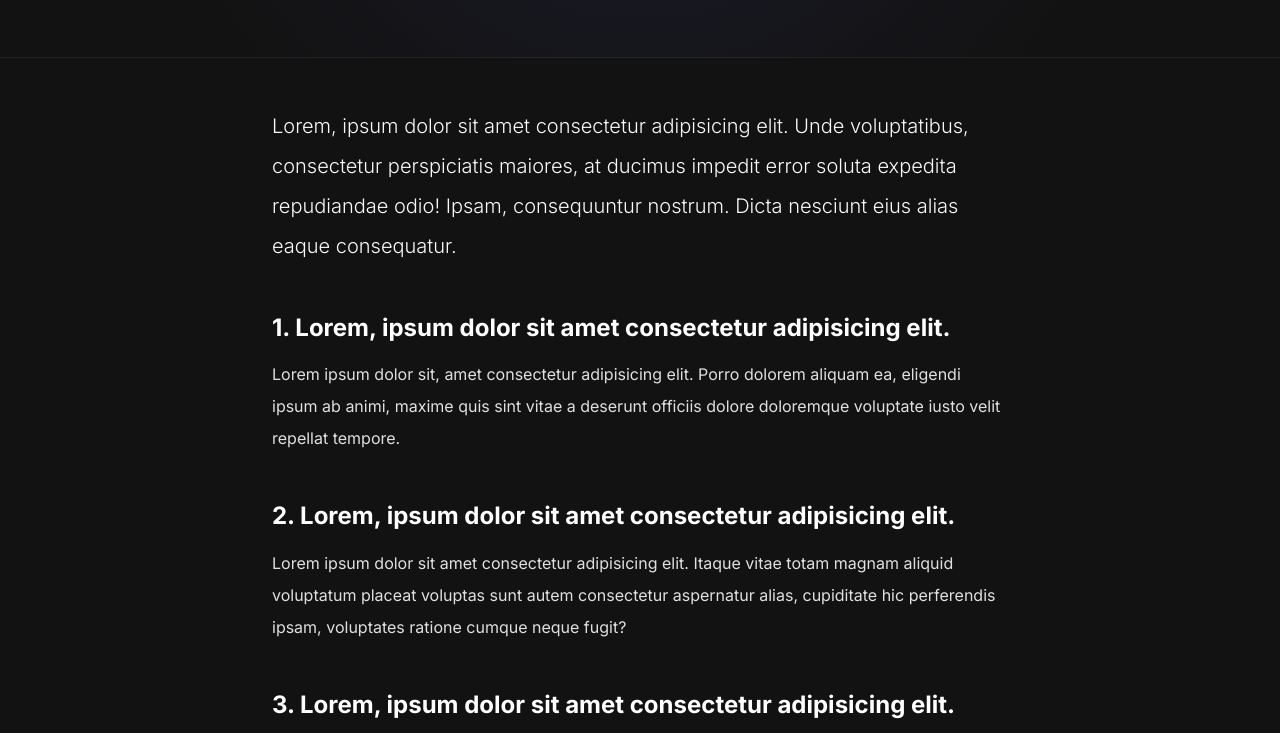
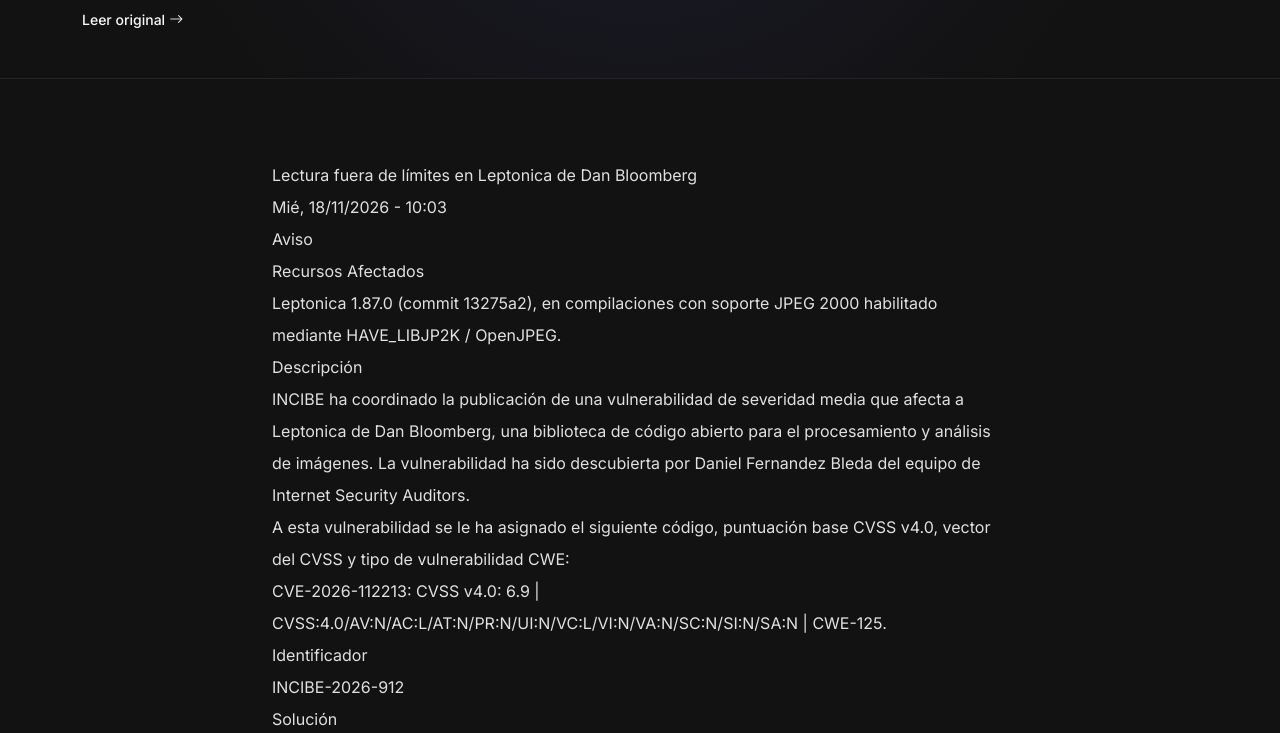
Before and after one commit to MarcoFernandezHerasUnir/dar-actividad1-blog, a website: page detalle-articulo.html in a window 1280 px wide. Shown: the part 302-1035 px from the top of the page. Drawn offline with nearby package versions, Linux system fonts and the light colour scheme.

Commit message:
Detalle de artículo dinámico
En funcion del querystring pos, obtenemos la noticia del array en esa posicion

```diff
--- a/detalle-articulo.html
+++ b/detalle-articulo.html
@@ -37,20 +37,27 @@
         </div>
     </nav>
 
-        <!-- 2. Cabecera del Artículo -->
+    <!-- 2. Cabecera del Artículo -->
     <header class="article-header-bg pt-5 mt-5 pb-4 border-bottom border-dark">
         <div class="container py-4">
             <div class="row justify-content-center">
                 <div class="col-lg-8">
                     <div class="d-flex flex-wrap align-items-center gap-3 mb-3">
                         <span class="badge badge-tech px-3 py-2 rounded-pill fw-medium">
-                            <i class="bi bi-tag-fill me-1"></i> <span>Origen</span>
+                            <i class="bi bi-tag-fill me-1"></i> <span id="origin">Origen</span>
                         </span>
-                        <span class=" small"><i class="bi bi-calendar3 me-1"></i> 14 Nov 2026</span>
+                        <span class=" small"><i class="bi bi-calendar3 me-1"></i> <span id="post-date"> Nov 2026</span></span>
                     </div>
 
                     <!-- Título Principal -->
-                    <h1 class="display-5 fw-bold text-white mb-4 lh-sm">Lorem, ipsum dolor sit amet consectetur adipisicing elit.</h1>
+                    <h1 class="display-5 fw-bold text-white mb-4 lh-sm" id="post-title">Lorem, ipsum dolor sit amet consectetur adipisicing elit.</h1>
+                </div>
+            </div>
+            <div class="row">
+                <div class="col">
+                    <a href="#" target="_blank" id="post-original-link" class="text-decoration-none text-light small fw-medium mt-3 mt-md-0 d-flex align-items-center gap-1 hover-link">
+                    Leer original <i class="bi bi-arrow-right"></i>
+                </a>
                 </div>
             </div>
         </div>
@@ -61,9 +68,8 @@
         <div class="container">
             <div class="row justify-content-center">
                 <div class="col-lg-8">
-
                     <!-- Cuerpo del Artículo -->
-                    <article class="lh-lg fs-6">
+                    <article class="lh-lg fs-6" id="post-body">
                         <p class="lead text-light mb-4">
                         Lorem, ipsum dolor sit amet consectetur adipisicing elit. Unde voluptatibus, consectetur perspiciatis maiores, at ducimus impedit error soluta expedita repudiandae odio! Ipsam, consequuntur nostrum. Dicta nesciunt eius alias eaque consequatur.
                         </p>
@@ -110,7 +116,7 @@
                     <h5 class="h6 fw-bold text-white mb-3">Estado</h5>
                     <div class="d-flex align-items-center gap-2 bg-dark p-2 rounded-3 border border-secondary border-opacity-25">
                         <span class="d-inline-block rounded-circle bg-success"style="width: 8px; height: 8px;"></span>
-                        <span class="text-light small">Ultima actualización: <span class="text-light small">12/11/2026 18:26</span></span>
+                        <span class="text-light small">Ultima actualización: <span class="text-light small" id="last-update">12/11/2026 18:26</span></span>
                     </div>
                 </div>
             </div>
@@ -121,5 +127,7 @@
     <!-- Inclusión de javascript -->
     <!-- Bootstrap 5 JS Bundle CDN -->
     <script src="https://cdn.jsdelivr.net/npm/bootstrap@5.3.3/dist/js/bootstrap.bundle.min.js"></script>
+
+    <script src="./detalle-articulo.js"></script>
 </body>
 </html>
--- /dev/null
+++ b/detalle-articulo.js
@@ -0,0 +1,58 @@
+"use strict";
+
+function formatDate(d){
+    const fecha = new Date(d);
+    return fecha.toLocaleString('es-ES', {
+        day: '2-digit',       // Día con dos dígitos
+        month: '2-digit',     // Mes con dos dígitos
+        year: 'numeric',      // Año completo
+        hour: '2-digit',      // Hora con dos dígitos
+        minute: '2-digit',    // Minutos con dos dígitos
+        hour12: false         // Formato 24 horas
+    });
+}
+
+//On load
+window.onload = function() {
+    //Obtenemos y almacenamos los nodos
+    const nodoOrigin = document.querySelector('#origin');
+    const nodoPostDate = document.querySelector('#post-date');
+    const nodoTitle = document.querySelector('#post-title');
+    const nodoPostBody = document.querySelector('#post-body');
+    const nodoEnlace = document.querySelector('#post-original-link');
+
+    const lastUpdate = document.querySelector('#last-update');
+
+    const params = new URLSearchParams(window.location.search);
+    const pos = Number(params.get("pos"));
+    if(isNaN(pos)) return;
+
+    fetch('./feeds.json')
+        .then(response => response.json())
+        .then(data => {
+
+            //Establecer fecha última actualización
+            lastUpdate.innerHTML = formatDate(data.updated_at)
+
+            const post = data.items[pos];
+
+            console.info(post);
+
+            //rellenamos los datos
+            nodoOrigin.innerHTML = post.source;
+            nodoPostDate.innerHTML = formatDate(post.published)
+            nodoTitle.innerHTML = post.title;
+            nodoPostBody.innerHTML = post.summary.split('\n')
+                                         .filter(s => s.trim().length > 0)
+                                         .reduce((p,c) => p + '</br>' + c, '') ;
+
+            nodoEnlace.href = post.link;
+
+            //Formamos la descripción con el inicio del post
+            // let sumaryParts = post.summary.split('\n').filter(s => s.trim().length > 0)
+            // nodoDescripcion.innerHTML = sumaryParts.slice(0, 5).reduce((p,c) => p + '</br>' + c, '') + '...';
+
+
+            // origin.innerHTML = formatDate(post.publised)
+        });
+}
```
